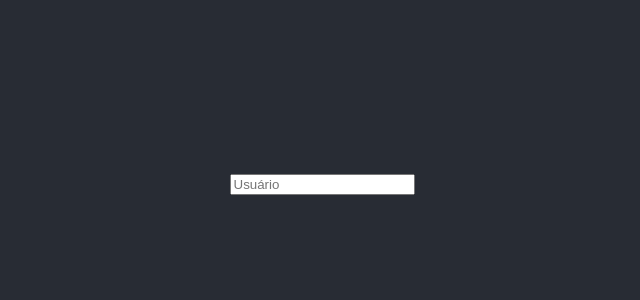
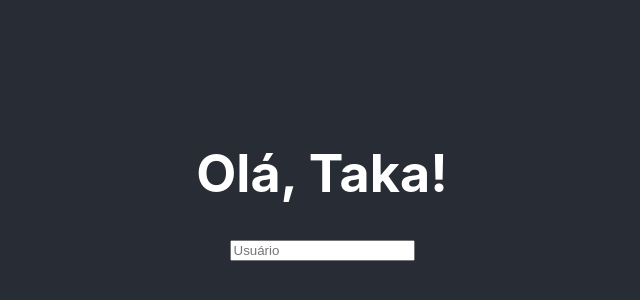
Before and after one commit to matheustakasaki/hiring-coders-react, a React (Create React App) app in the folder gamagit/: page / in a window 1280 px wide. Shown: the part 216-516 px from the top of the page, without its empty margins (318-958 px from the left). Built offline with nearby package versions, Linux system fonts and the light colour scheme.

Commit message:
Adicionando estado ao React

```diff
--- a/gamagit/src/App.js
+++ b/gamagit/src/App.js
@@ -1,10 +1,15 @@
 
+import { useState } from 'react';
 import './App.css';
 
-function App() {
+function App(props) {
+
+  const [usuario, setUsuario] = useState('Taka')
   return (
     <div className="App">
       <header className="App-header">
+
+        <h1>{props.title}, {usuario}!</h1>
         <input name='usuario' id='usuario' className='usuarioInput' placeholder='Usuário' />
       </header>
     </div>
--- a/gamagit/src/index.js
+++ b/gamagit/src/index.js
@@ -7,7 +7,7 @@ import reportWebVitals from './reportWebVitals';
 const root = ReactDOM.createRoot(document.getElementById('root'));
 root.render(
   <React.StrictMode>
-    <App />
+    <App title="Olá" user="Taka" />
   </React.StrictMode>
 );
 
```
